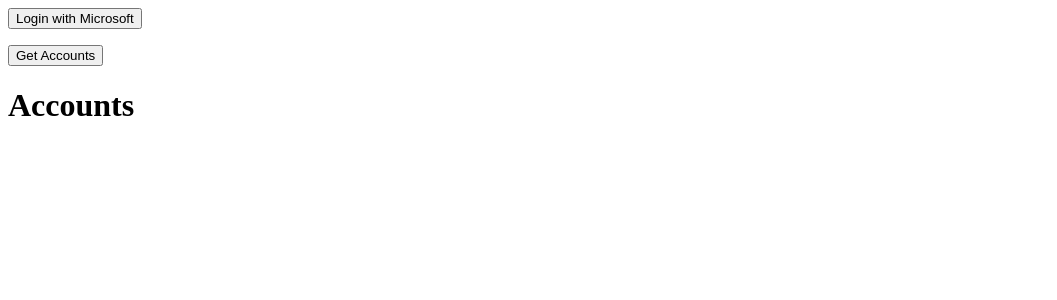
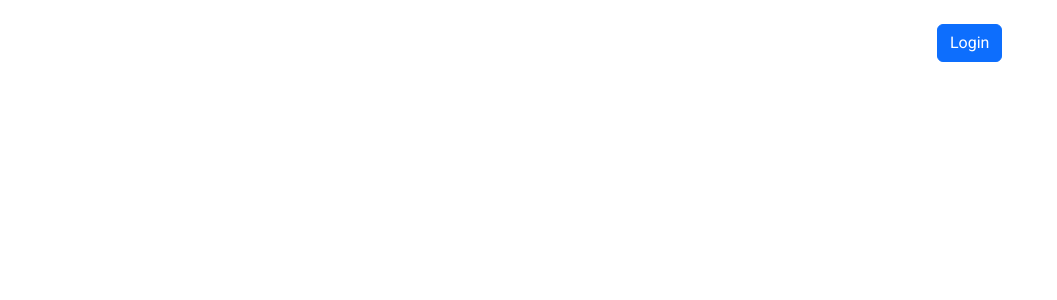
Before and after one commit to RealAhmadH/ng-dataverse, an Angular app: page / in a window 1280 px wide. Shown: the top 300 px of the page, without its empty margins (0-1057 px from the left). Built offline with nearby package versions, Linux system fonts and the light colour scheme.

Commit message:
integrated bootstrap style sheets

```diff
--- a/angular.json
+++ b/angular.json
@@ -25,9 +25,12 @@
               "src/assets"
             ],
             "styles": [
+              "node_modules/bootstrap/dist/css/bootstrap.min.css",
               "src/styles.css"
             ],
-            "scripts": []
+            "scripts": [
+              "node_modules/bootstrap/dist/js/bootstrap.min.js"
+            ]
           },
           "configurations": {
             "production": {
@@ -87,6 +90,7 @@
               "src/assets"
             ],
             "styles": [
+              "@angular/material/prebuilt-themes/indigo-pink.css",
               "src/styles.css"
             ],
             "scripts": []
--- a/package.json
+++ b/package.json
@@ -11,14 +11,17 @@
   "private": true,
   "dependencies": {
     "@angular/animations": "^15.0.0",
+    "@angular/cdk": "^15.1.0",
     "@angular/common": "^15.0.0",
     "@angular/compiler": "^15.0.0",
     "@angular/core": "^15.0.0",
     "@angular/forms": "^15.0.0",
+    "@angular/material": "^15.1.0",
     "@angular/platform-browser": "^15.0.0",
     "@angular/platform-browser-dynamic": "^15.0.0",
     "@angular/router": "^15.0.0",
     "@azure/msal-browser": "^2.32.2",
+    "bootstrap": "^5.2.3",
     "i": "^0.3.7",
     "npm": "^9.2.0",
     "rxjs": "~7.5.0",
--- a/src/app/app.component.html
+++ b/src/app/app.component.html
@@ -1,14 +1,41 @@
-<div>
-  <button (click)="loginMS($event)">Login with Microsoft</button>
-  <p>
-    <button (click)="getAccounts($event)">Get Accounts</button>
-  </p>
+
+<div class="container mt-4" *ngIf="!isLogin">
+  <div class="row">
+    <div class="col-md-6"></div>
+      <div class="col-md-6">
+        <div class="row justify-content-end">
+          <div class="col-md-6">
+        <button (click)="loginMS($event)" class="btn btn-primary">Login</button></div>
+      </div>
+    </div>
+    </div>
+  </div>
+
+  <div class="container mt-4" *ngIf="isLogin">
+    <div class="row">
+      <div class="col-md-6"></div>
+        <div class="col-md-6">
+          <div class="row justify-content-end">
+            <div class="col-md-6">
+          <button (click)="logout($event)" class="btn btn-danger">Logout</button>
+          <div class="row p-2">
+            Welcome {{user.username}}
+          </div>
+        </div>
+
+        </div>
+      </div>
+      </div>
+    </div>
+
+<div *ngIf="isLogin" class="container">
   <p></p>
-    <h1>Accounts</h1>
+  <button   (click)="getAccounts($event)" class="btn btn-primary">Get Accounts</button>
+  <h1 class="mt-1">Accounts</h1>
   <ul>
     <li *ngFor="let account of accounts">
       {{account.name}}
     </li>
   </ul>
-
 </div>
+<p></p>
--- a/src/app/app.component.ts
+++ b/src/app/app.component.ts
@@ -3,15 +3,19 @@ import { Constants } from 'src/constants';
 import { AppStorage } from 'src/storage';
 import { HttpClient, HttpHeaders } from '@angular/common/http';
 import { AccountInfo } from '@azure/msal-browser';
+import { MatSnackBar } from '@angular/material/snack-bar';
+
 @Component({
   selector: 'app-root',
   templateUrl: './app.component.html',
   styleUrls: ['./app.component.css']
 })
 export class AppComponent {
+  displayedColumns: string[] = ['name'];
   title = 'dataverseclient';
   user : any = undefined;
   accounts : any = undefined;
+  isLogin : boolean = false;
 
   private _httpHeaders: HttpHeaders = new HttpHeaders();
 
@@ -25,6 +29,7 @@ export class AppComponent {
       })
       .subscribe((response : any) => {
         this.accounts = response.value;
+        console.log(this.accounts)
       });
     }
     catch(e)
@@ -33,8 +38,31 @@ export class AppComponent {
     }
 
   }
+
+  logout(event : any)
+  {
+    this._constants.getPublicMSALClient().logoutPopup({postLogoutRedirectUri: "http://localhost:4200"}).then((response) => {
+      this.isLogin = false;
+      this._storage.setAccessToken("");
+    });
+  }
+
   loginMS(event: any)
   {
+    if(this._constants.isConfigValid() == false)
+    {
+      this._snackBar.open("Please update the constants.ts file with your Azure App ID, Tenant ID and Dataverse instance URL"
+      , "Ok", {
+
+        horizontalPosition: 'center',
+        verticalPosition: 'top',
+
+
+      }).onAction().subscribe(() => {
+        this._snackBar.dismiss();
+      });
+      return;
+    }
     this._constants.getPublicMSALClient().loginPopup({scopes: ["User.ReadWrite",
     `${this._constants.DATAVERSE_BASE_URL}/user_impersonation`]}).then((response) => {
       //acquire the token
@@ -43,13 +71,14 @@ export class AppComponent {
         this._constants.getPublicMSALClient().acquireTokenSilent({scopes: [scope], account:
           this.user}).then((response) => {
           this._storage.setAccessToken(response.accessToken);
+          this.isLogin = true;
           this._httpHeaders = this._httpHeaders.append('Authorization', `Bearer ${this._storage.getAccessToken()}`);
         });
     }
 
     );
   }
-  constructor(private _constants: Constants, private _storage : AppStorage, private _httpClient : HttpClient) {
+  constructor(private _constants: Constants, private _storage : AppStorage, private _httpClient : HttpClient, private _snackBar: MatSnackBar) {
     //this._httpHeaders = this._httpHeaders.append('Authorization', `Bearer ${this._storage.getAccessToken()}`);
     this._httpHeaders = this._httpHeaders.append('OData-MaxVersion', '4.0');
     this._httpHeaders = this._httpHeaders.append('OData-Version', '4.0');
--- a/src/constants.ts
+++ b/src/constants.ts
@@ -3,10 +3,10 @@ import { BrowserCacheLocation, PublicClientApplication } from "@azure/msal-brows
 
 @Injectable()
 export class Constants {
-    public readonly AZURE_APP_ID = '';//The Azure App ID for the app registration
+    public readonly AZURE_APP_ID = '31bdd41b-09a9-4793-a04a-f2074954667a';//The Azure App ID for the app registration
     public readonly AZURE_AUTHORITY = 'https://login.microsoftonline.com/';
-    public readonly AZURE_TENANT_ID = '';//The Azure Tenant ID for the app registration
-    public readonly DATAVERSE_BASE_URL = 'https://org.crm4.dynamics.com' //The base URL for the Dataverse instance. Please replace 'org' with your organization name
+    public readonly AZURE_TENANT_ID = 'c5cd1154-8516-43f6-bdfc-523ebdcc49cc';//The Azure Tenant ID for the app registration
+    public readonly DATAVERSE_BASE_URL = 'https://org856041f3.crm4.dynamics.com' //The base URL for the Dataverse instance. Please replace 'org' with your organization name
     public readonly DATAVERSE_API_URL = '/api/data/v9.2' //The API URL for the Dataverse instance
     private publicMSALClient: PublicClientApplication;
 
@@ -22,6 +22,12 @@ export class Constants {
         }
     };
 
+    public isConfigValid(): boolean {
+        return true
+                // return this.AZURE_APP_ID !== ''
+        // && this.AZURE_TENANT_ID !== ''
+        // && this.DATAVERSE_BASE_URL !== '';
+    }
     constructor() {
         this.publicMSALClient = new PublicClientApplication(this.MSAL_CONFIG);
     }
--- a/src/index.html
+++ b/src/index.html
@@ -6,8 +6,11 @@
   <base href="/">
   <meta name="viewport" content="width=device-width, initial-scale=1">
   <link rel="icon" type="image/x-icon" href="favicon.ico">
+  <link rel="preconnect" href="https://fonts.gstatic.com">
+  <link href="https://fonts.googleapis.com/css2?family=Roboto:wght@300;400;500&display=swap" rel="stylesheet">
+  <link href="https://fonts.googleapis.com/icon?family=Material+Icons" rel="stylesheet">
 </head>
-<body>
+<body class="mat-typography">
   <app-root></app-root>
 </body>
 </html>
--- a/src/main.ts
+++ b/src/main.ts
@@ -3,5 +3,7 @@ import { platformBrowserDynamic } from '@angular/platform-browser-dynamic';
 import { AppModule } from './app/app.module';
 
 
+
+
 platformBrowserDynamic().bootstrapModule(AppModule)
   .catch(err => console.error(err));
--- a/src/storage.ts
+++ b/src/storage.ts
@@ -9,4 +9,12 @@ export class AppStorage {
     public getAccessToken(): string {
         return localStorage.getItem('accessToken') as string;
     }
+
+    public setKeyValue(key: string, value: string) {
+        localStorage.setItem(key, value);
+    }
+
+    public getKeyValue(key: string): string {
+        return localStorage.getItem(key) as string;
+    }
 }
--- a/src/styles.css
+++ b/src/styles.css
@@ -1 +1,4 @@
 /* You can add global styles to this file, and also import other style files */
+/*@import '../node_modules/@angular/material/prebuilt-themes/deeppurple-amber.css';*/
+html, body { height: 100%; }
+body { margin: 100; font-family: Roboto, "Helvetica Neue", sans-serif; }
```
Also changed, not shown: src/app/app.module.ts (+9 -1 lines), 1 other file (tests, documents, lock files or other folders). Lines whose indentation alone changed are shown as unchanged.
